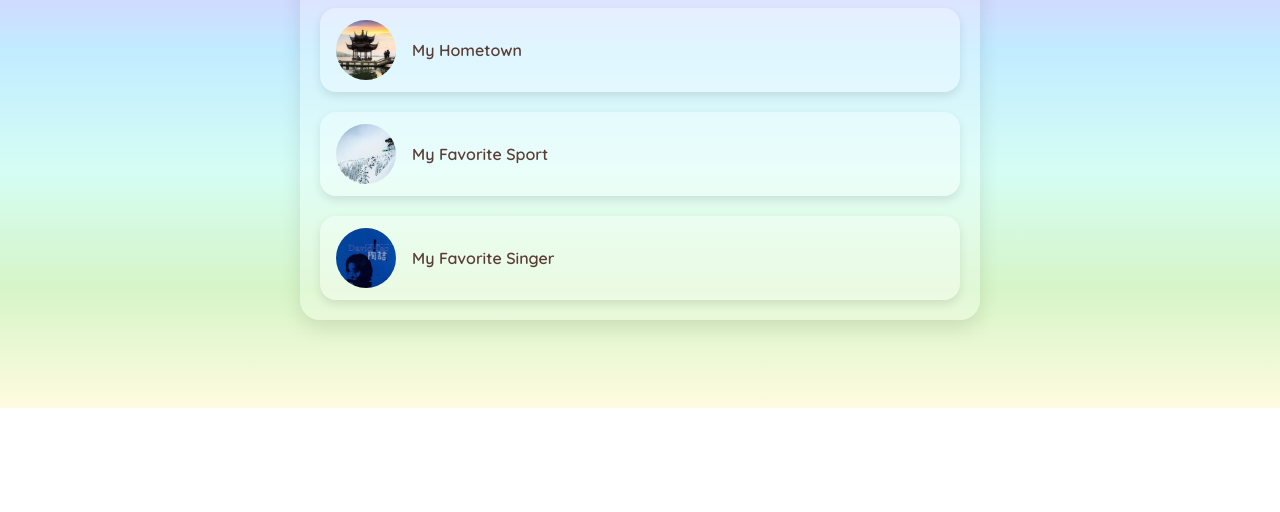
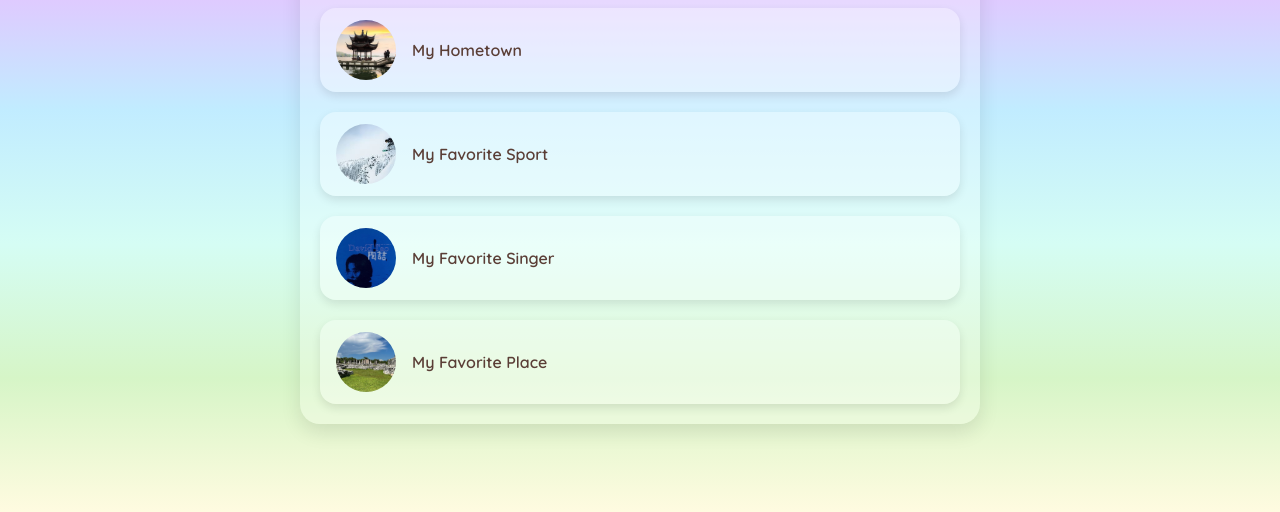
Before and after one commit to shihanliang/link-in-bio, a plain HTML site: page index.html in a window 1280 px wide. Shown: the part 426-938 px from the top of the page. Before the commit the page ends 834 px from the top, so only its background shows below. Drawn offline with nearby package versions, Linux system fonts and the light colour scheme.

Commit message:
Add one more hyperlink

```diff
--- a/index.html
+++ b/index.html
@@ -163,6 +163,11 @@
         <img src="DavidTao.jpg" alt="David Tao" />
         <a target="_blank" href="https://www.instagram.com/davidztao/">My Favorite Singer</a>
       </div>
+
+      <div class="item">
+        <img src="cancun.jpg" alt="Cancun" />
+        <a target="_blank" href="https://www.tripadvisor.com/Tourism-g150807-Cancun_Yucatan_Peninsula-Vacations.html">My Favorite Place</a>
+      </div>
     </div>
   </div>
 </body>
```
Also changed, not shown: cancun.jpg (added).
